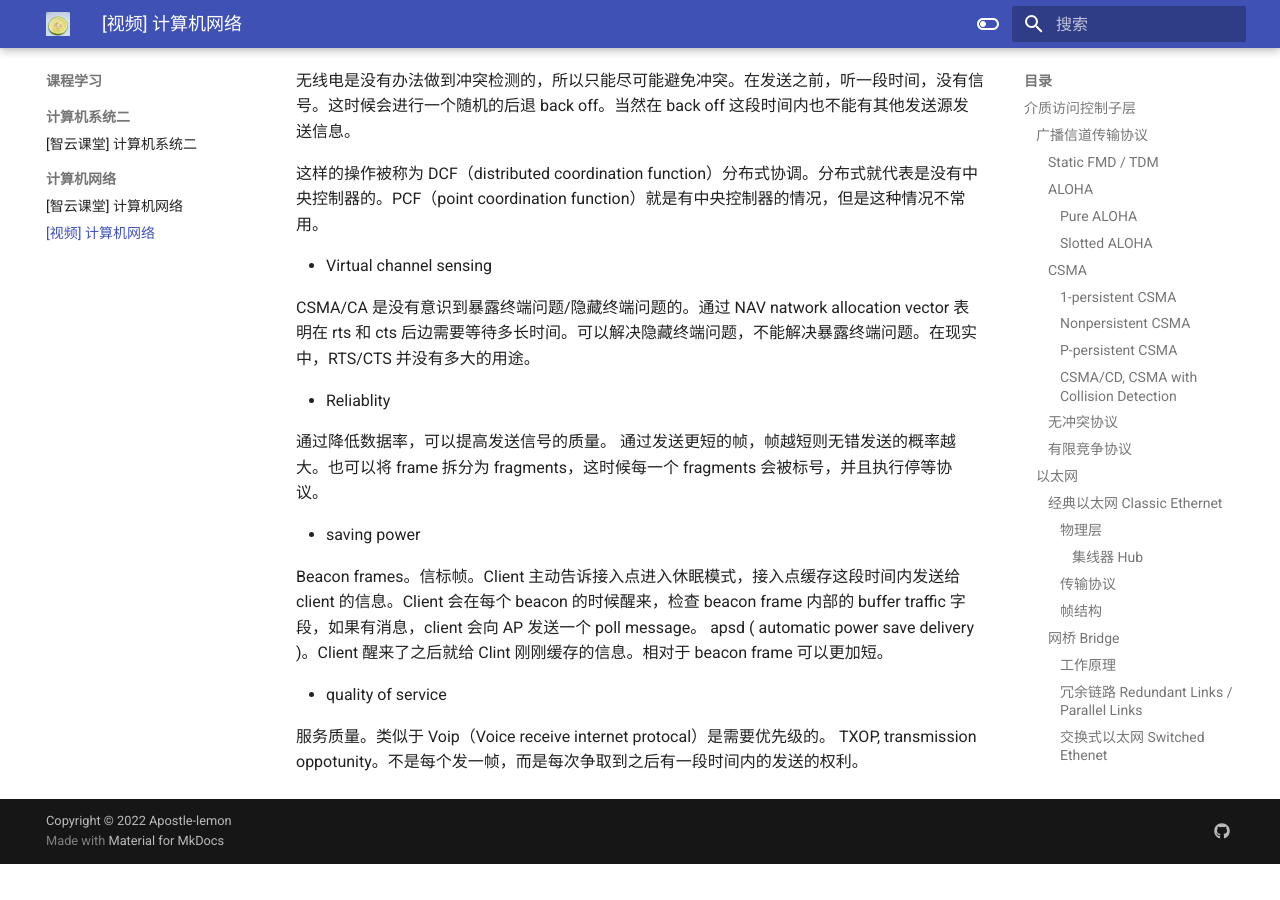
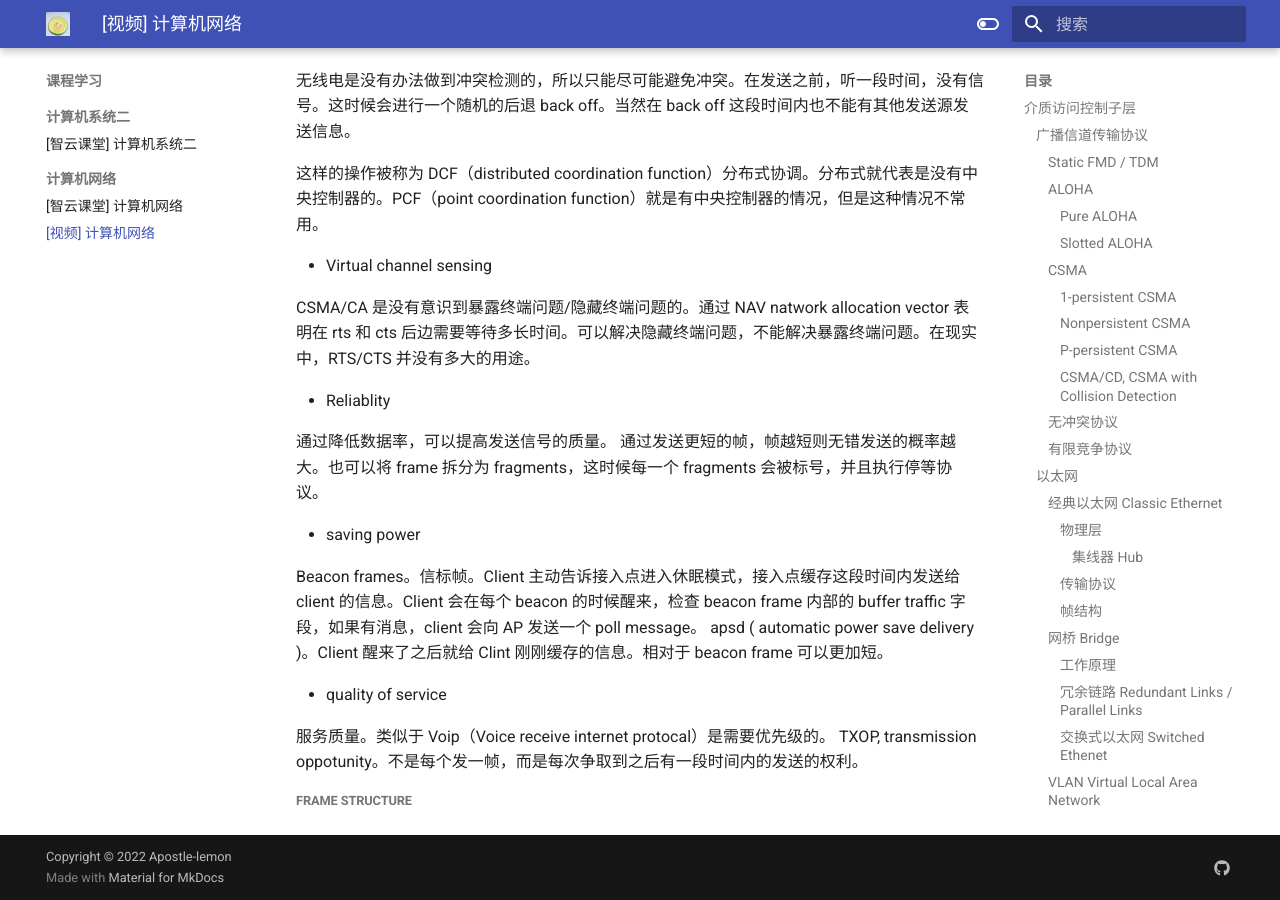
Before and after one commit to Apostle-lemon/Apostle-lemon.github.io, an MkDocs documentation site: the page built from docs/课程学习/计算机网络/【视频】计算机网络.md, in a window 1280 px wide and 900 px high, scrolled down 4263 px. Built offline with MkDocs 1.6.1 and Material for MkDocs 9.7.7, drawn with Linux system fonts in a browser that asks for light colours; before the commit the page ends 5127 px from its top, so only the background shows below that.

Commit message:
vault backup: 2022-10-28 16:54:18
Affected files:
docs/课程学习/计算机网络/【视频】计算机网络.md

```diff
--- a/docs/课程学习/计算机网络/【视频】计算机网络.md
+++ b/docs/课程学习/计算机网络/【视频】计算机网络.md
@@ -178,3 +178,5 @@
 
 服务质量。类似于 Voip（Voice receive internet protocal）是需要优先级的。
 TXOP, transmission oppotunity。不是每个发一帧，而是每次争取到之后有一段时间内的发送的权利。
+
+##### Frame Structure
```
